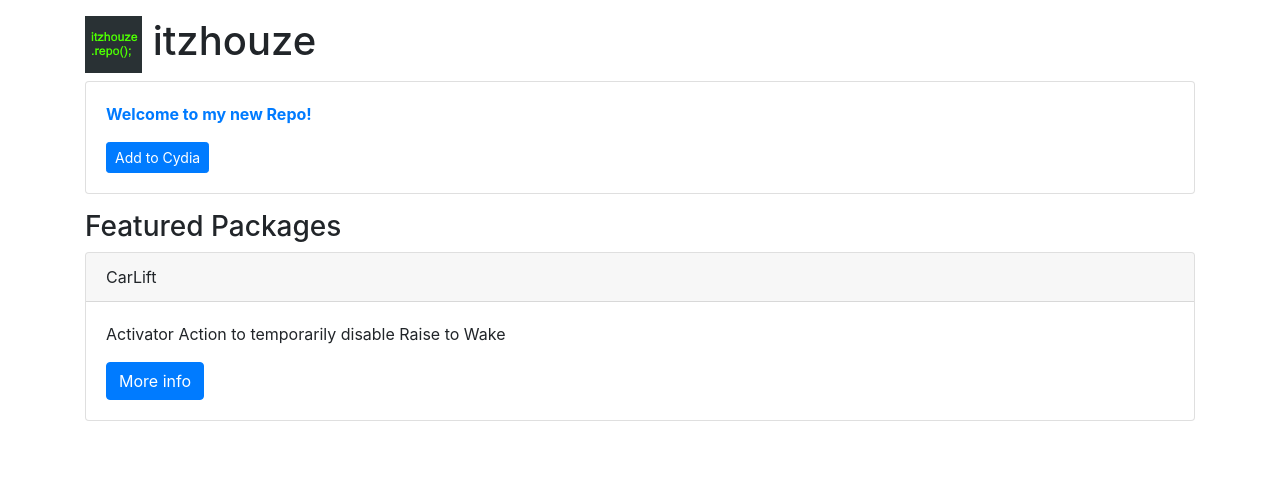
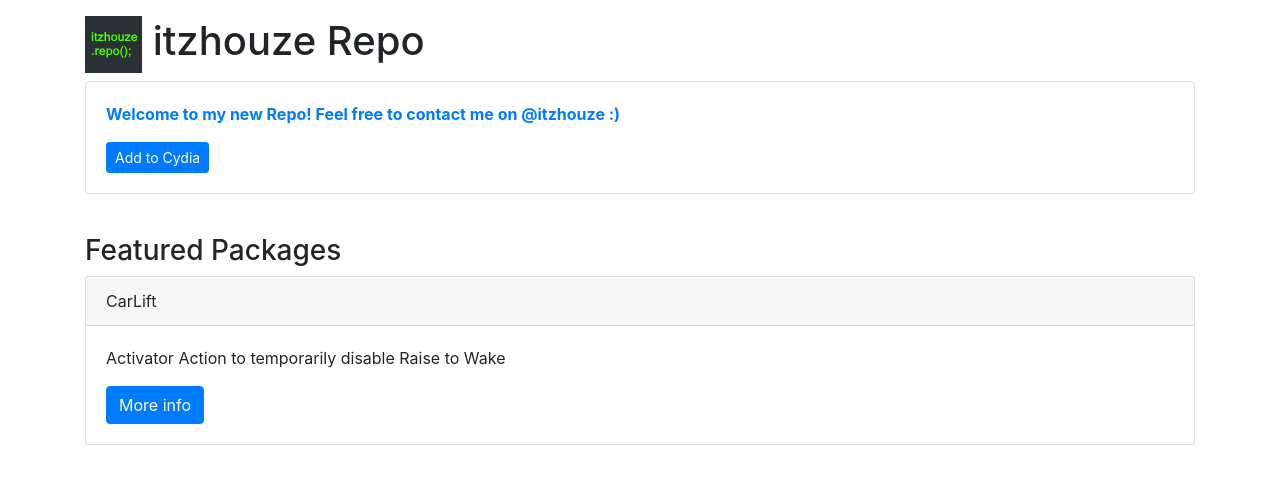
Before and after one commit to itzhouze/GitRepo, a plain HTML site: page index.html in a window 1280 px wide. Drawn offline with nearby package versions, Linux system fonts and the light colour scheme.

Commit message:
updated index

```diff
--- a/index.html
+++ b/index.html
@@ -2,7 +2,7 @@
 <html lang="en">
 
 <head>
-    <title>itzhouze Repo</title>
+    <title>itzhouze's Repo</title>
     <meta charset="utf-8">
     <meta name="viewport" content="width=device-width, initial-scale=1">
     <link rel="stylesheet" href="https://stackpath.bootstrapcdn.com/bootstrap/4.5.0/css/bootstrap.min.css"
@@ -14,13 +14,13 @@
 <body>
 
     <div class="container">
-        <h1><img src="CydiaIcon.png"> itzhouze</h1>
+        <h1><img src="CydiaIcon.png"> itzhouze Repo</h1>
     </div>
 
     <div class="container">
         <div class="card">
             <div class="card-body">
-                <p><span class="text-primary"><b>Welcome to my new Repo!</b></span></p>
+                <p><span class="text-primary"><b>Welcome to my new Repo! Feel free to contact me on @itzhouze :)</b></span></p>
                 <a class="btn btn-sm btn-primary"
                     href="cydia://url/https://cydia.saurik.com/api/share#?source=https://itzhouze.github.io/">Add
                     to Cydia</a>
@@ -28,6 +28,7 @@
         </div>
     </div>
     <p></p>
+    <br>
     <div class="container">
         <h3 id="wells" class="page-header">Featured Packages</h3>
     </div>
```
